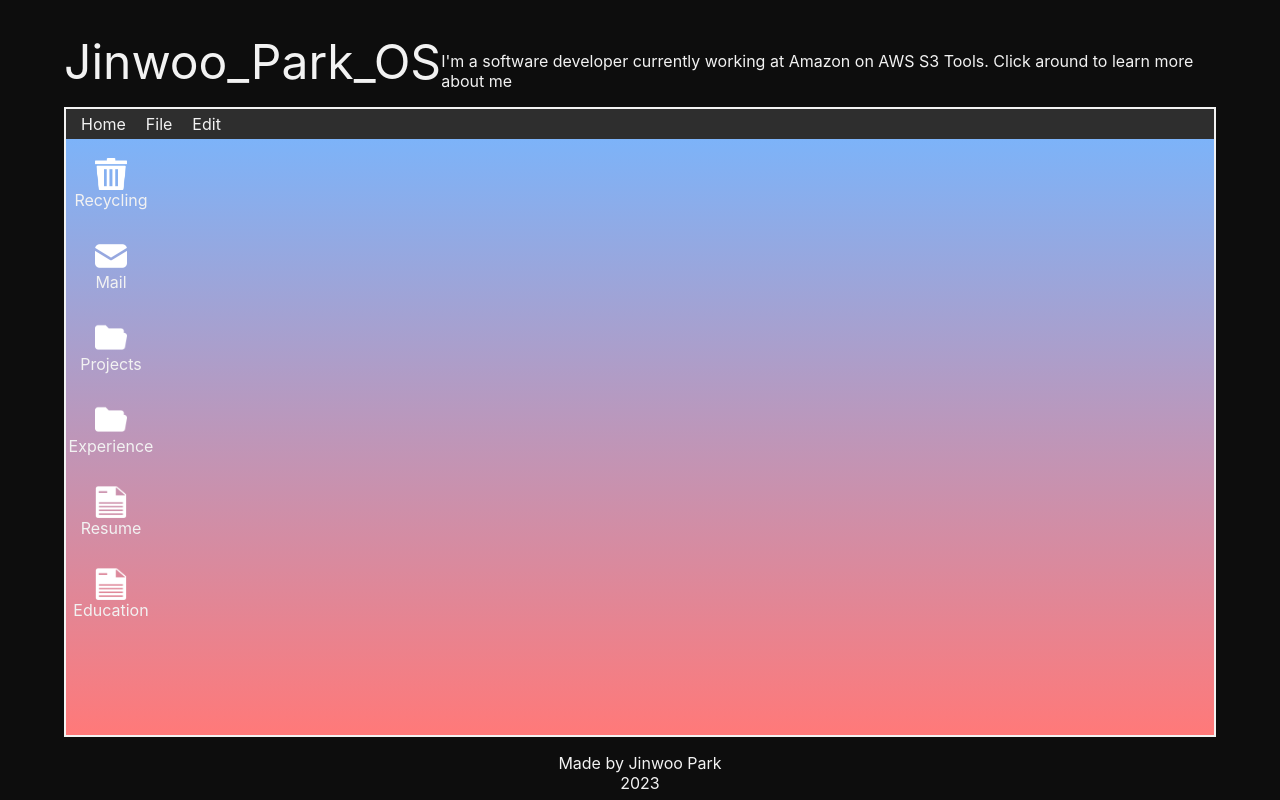
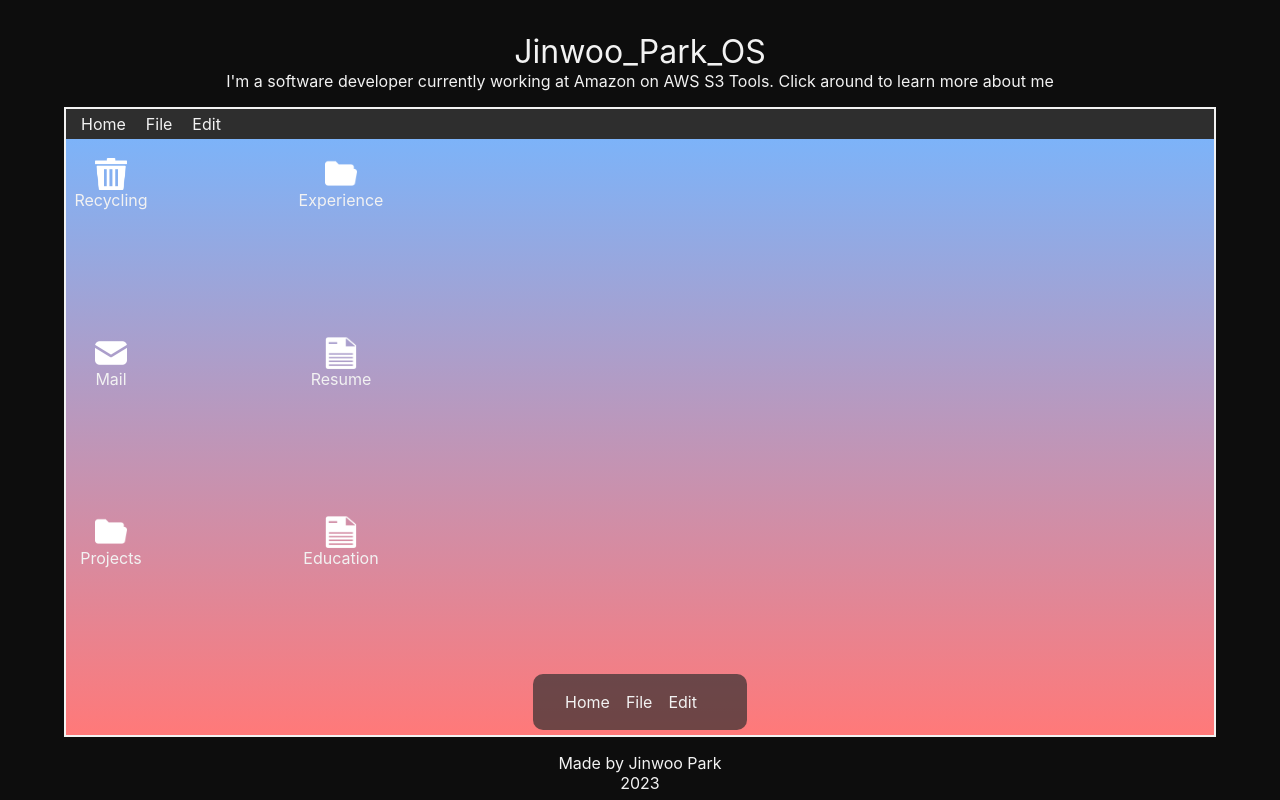
Before and after one commit to Jinwoo-1162/personal-website-2, a React (Create React App) app: page / in a window 1280 px wide. Built offline with nearby package versions, Linux system fonts and the light colour scheme.

Commit message:
refactor into components

```diff
--- /dev/null
+++ b/src/components/AppBar.js
@@ -0,0 +1,14 @@
+import "../css/component_css/AppBar.css";
+
+function AppBar() {
+  return (
+    <div className="app-bar">
+      <div className="default-app">Home</div>
+      <div className="default-app">File</div>
+      <div className="default-app">Edit</div>
+      <div id="app-divider" />
+    </div>
+  );
+}
+
+export default AppBar;
--- a/src/components/Icon.js
+++ b/src/components/Icon.js
@@ -1,4 +1,3 @@
-import { ReactSVG } from "react-svg";
 import "../css/component_css/Icon.css";
 
 function Icon(props) {
--- /dev/null
+++ b/src/components/IconGrid.js
@@ -0,0 +1,53 @@
+import "../css/component_css/IconGrid.css";
+import Icon from "../components/Icon";
+
+function IconGrid() {
+  const recycling_icon = {
+    img: "/recycle_icon.png",
+    alt: "trash",
+    title: "Recycling",
+  };
+
+  const mail_icon = {
+    img: "/mail_icon.png",
+    alt: "mail",
+    title: "Mail",
+  };
+
+  const projects_icon = {
+    img: "/folder_icon.png",
+    alt: "projects",
+    title: "Projects",
+  };
+
+  const experience_icon = {
+    img: "/folder_icon.png",
+    alt: "experience",
+    title: "Experience",
+  };
+
+  const resume_icon = {
+    img: "/document_icon.png",
+    alt: "resume",
+    title: "Resume",
+  };
+
+  const education_icon = {
+    img: "/document_icon.png",
+    alt: "education",
+    title: "Education",
+  };
+
+  return (
+    <div id="icon-grid">
+      <Icon className="icon" icon_content={recycling_icon} />
+      <Icon className="icon" icon_content={mail_icon} />
+      <Icon className="icon" icon_content={projects_icon} />
+      <Icon className="icon" icon_content={experience_icon} />
+      <Icon className="icon" icon_content={resume_icon} />
+      <Icon className="icon" icon_content={education_icon} />
+    </div>
+  );
+}
+
+export default IconGrid;
--- /dev/null
+++ b/src/components/ToolBar.js
@@ -0,0 +1,13 @@
+import "../css/component_css/ToolBar.css";
+
+function ToolBar() {
+  return (
+    <div className="tool-bar">
+      <div className="tool-bar-option">Home</div>
+      <div className="tool-bar-option">File</div>
+      <div className="tool-bar-option">Edit</div>
+    </div>
+  );
+}
+
+export default ToolBar;
--- /dev/null
+++ b/src/css/component_css/AppBar.css
@@ -0,0 +1,22 @@
+.app-bar {
+  background-color: hsla(0, 0%, 18%, 0.685);
+  align-self: center;
+  display: flex;
+  align-items: center;
+  justify-content: center;
+  gap: 1em;
+  width: fit-content;
+  padding: 0 2em;
+  height: 10%;
+  margin-bottom: 5px;
+  border-radius: 10px;
+  display: flex;
+  align-items: center;
+  justify-content: flex-start;
+}
+
+#app-divider {
+  background-color: hsl(0, 0, 95%);
+  width: 2px;
+  height: 90%;
+}
--- /dev/null
+++ b/src/css/component_css/IconGrid.css
@@ -0,0 +1,26 @@
+#icon-grid {
+  display: grid;
+  grid-auto-flow: column;
+  grid-template-columns: repeat(20, 1fr);
+  grid-template-rows: repeat(8, 1fr);
+  height: 100%;
+  width: 100%;
+  z-index: 8;
+  padding: 5px;
+  gap: 2px;
+}
+
+/* detects mobile screens */
+@media (pointer: none), (pointer: coarse) {
+  #icon-grid {
+    display: grid;
+    grid-auto-flow: column;
+    grid-template-columns: repeat(5, 1fr);
+    grid-template-rows: repeat(3, 1fr);
+    height: 100%;
+    width: 100%;
+    z-index: 8;
+    padding: 5px;
+    gap: 2px;
+  }
+}
--- /dev/null
+++ b/src/css/component_css/ToolBar.css
@@ -0,0 +1,18 @@
+.tool-bar {
+  background-color: hsl(0, 0%, 18%);
+  display: flex;
+  align-items: center;
+  justify-content: flex-start;
+  /* gap: 20px; */
+  padding: 1px 5px;
+}
+
+.tool-bar-option {
+  padding: 4px 10px;
+  transition: 150ms;
+}
+
+.tool-bar-option:hover {
+  transform: scale(1.05);
+  background-color: hsl(0, 0%, 0%);
+}
--- a/src/css/views_css/Home.css
+++ b/src/css/views_css/Home.css
@@ -21,6 +21,8 @@
 }
 
 #main-screen {
+  display: flex;
+  flex-direction: column;
   background: linear-gradient(rgb(118, 182, 255), rgb(255, 121, 121));
   border: 2px solid hsl(0, 0%, 95%);
   margin: 1em 0 0 0;
@@ -33,44 +35,40 @@
   z-index: 10;
 }
 
-#icon-grid {
-  display: grid;
-  grid-auto-flow: column;
-  grid-template-columns: repeat(20, 1fr);
-  grid-template-rows: repeat(8, 1fr);
-  height: 100%;
-  width: 100%;
-  z-index: 8;
-  padding: 5px;
-  gap: 2px;
-}
-
 #window-space {
   margin-top: -42.5%;
   height: calc(100% - 4px);
   width: 100%;
 }
 
-.tool-bar {
-  background-color: hsl(0, 0%, 18%);
-  display: flex;
-  align-items: center;
-  justify-content: flex-start;
-  /* gap: 20px; */
-  padding: 1px 5px;
+@media (pointer: none), (pointer: coarse) {
+  .intro-container {
+    display: flex;
+    align-items: center;
+    justify-content: center;
+    flex-direction: column;
+  }
+
+  .my-name {
+    font-size: 2em;
+    text-align: center;
+  }
+
+  .intro-text {
+    margin-left: auto;
+    margin-right: auto;
+    text-align: center;
+  }
+
+  #icon-grid {
+    display: grid;
+    grid-auto-flow: column;
+    grid-template-columns: repeat(5, 1fr);
+    grid-template-rows: repeat(3, 1fr);
+    height: 100%;
+    width: 100%;
+    z-index: 8;
+    padding: 5px;
+    gap: 2px;
+  }
 }
-
-.tool-bar-option {
-  padding: 4px 10px;
-  transition: 150ms;
-}
-
-.tool-bar-option:hover {
-  transform: scale(1.05);
-  background-color: hsl(0, 0%, 0%);
-}
-
-/* .recycle-icon {
-  grid-column-start: 1;
-  grid-row-start: 1;
-} */
--- a/src/views/Home.js
+++ b/src/views/Home.js
@@ -1,51 +1,11 @@
 import "../css/views_css/Home.css";
-import Window from "../components/Window";
+// import Window from "../components/Window";
 import Footer from "../components/Footer";
-import Icon from "../components/Icon";
-import { FontAwesomeIcon } from "@fortawesome/react-fontawesome";
+import AppBar from "../components/AppBar";
+import IconGrid from "../components/IconGrid";
+import ToolBar from "../components/ToolBar";
 
 function Home() {
-  const test_window_content = {
-    window_title: "Test",
-    window_content: <p className="text">This is an introduction of who I am</p>,
-  };
-
-  const recycling_icon = {
-    img: "/recycle_icon.png",
-    alt: "trash",
-    title: "Recycling",
-  };
-
-  const mail_icon = {
-    img: "/mail_icon.png",
-    alt: "mail",
-    title: "Mail",
-  };
-
-  const projects_icon = {
-    img: "/folder_icon.png",
-    alt: "projects",
-    title: "Projects",
-  };
-
-  const experience_icon = {
-    img: "/folder_icon.png",
-    alt: "experience",
-    title: "Experience",
-  };
-
-  const resume_icon = {
-    img: "/document_icon.png",
-    alt: "resume",
-    title: "Resume",
-  };
-
-  const education_icon = {
-    img: "/document_icon.png",
-    alt: "education",
-    title: "Education",
-  };
-
   return (
     <div id="home-background">
       <div className="intro-container">
@@ -56,24 +16,14 @@ function Home() {
         </span>
       </div>
       <div id="main-screen">
-        <div className="tool-bar">
-          <div className="tool-bar-option">Home</div>
-          <div className="tool-bar-option">File</div>
-          <div className="tool-bar-option">Edit</div>
-        </div>
+        <ToolBar />
         <div id="main-content">
-          <div id="icon-grid">
-            <Icon className="icon" icon_content={recycling_icon} />
-            <Icon className="icon" icon_content={mail_icon} />
-            <Icon className="icon" icon_content={projects_icon} />
-            <Icon className="icon" icon_content={experience_icon} />
-            <Icon className="icon" icon_content={resume_icon} />
-            <Icon className="icon" icon_content={education_icon} />
-          </div>
+          <IconGrid />
           {/* <div id="window-space">
             <Window content={test_window_content} />
           </div> */}
         </div>
+        <AppBar />
       </div>
       <Footer />
     </div>
```
